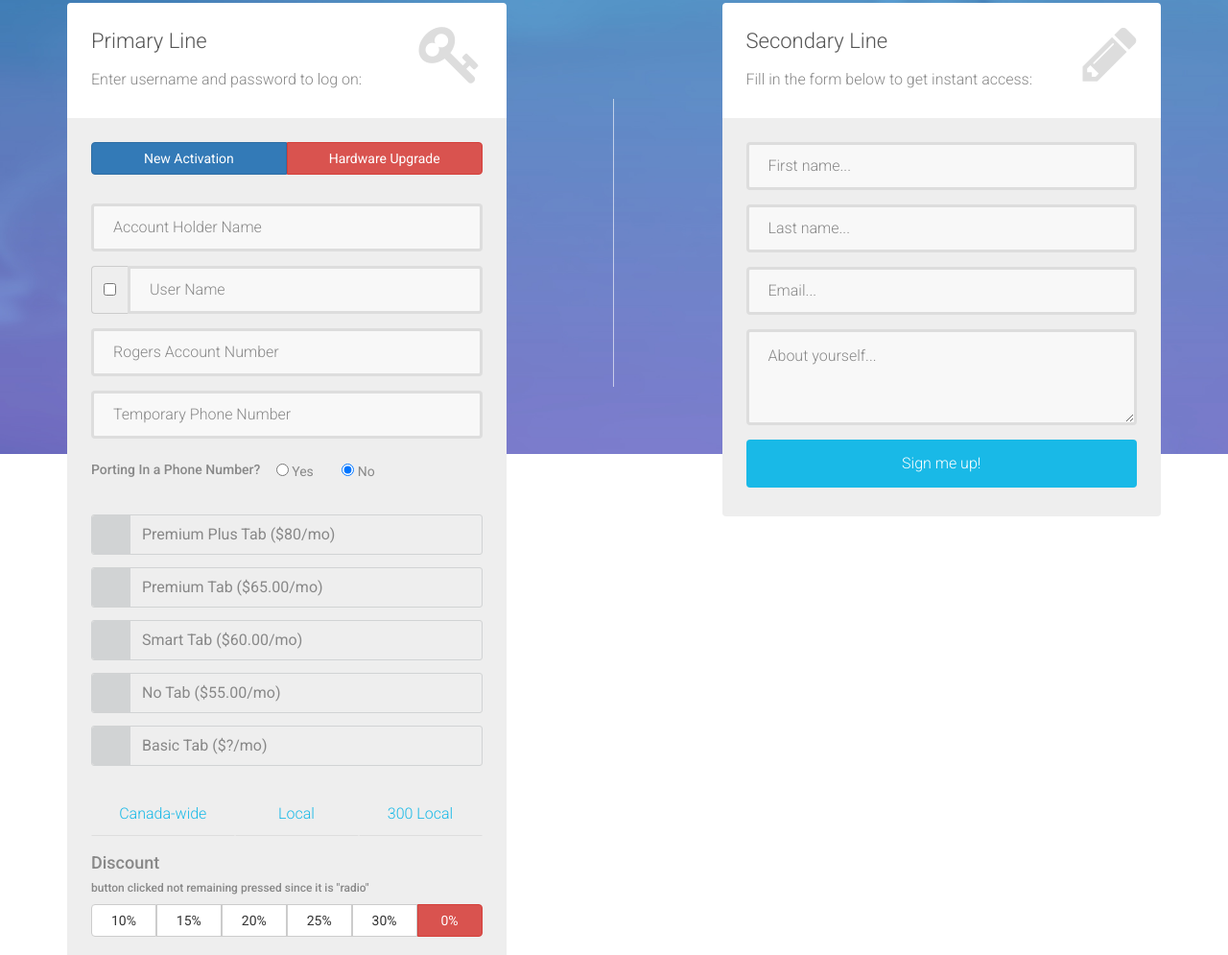
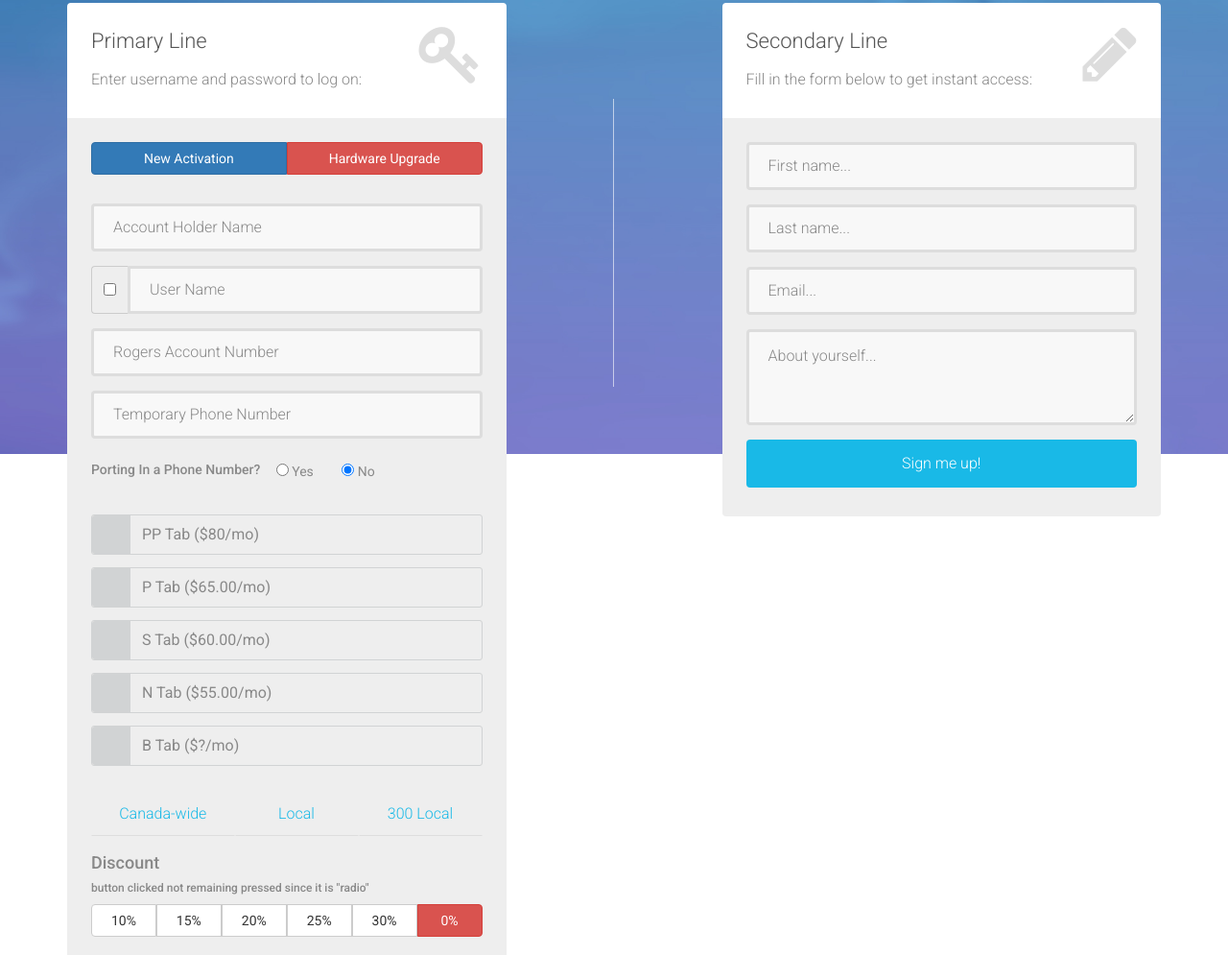
Before and after one commit to NickChand/nickchand.github.io, a plain HTML site: page bootstrap/form-1/index2.html in a window 1280 px wide. Shown: the part 327-1322 px from the top of the page at 96% size. Drawn offline with Linux system fonts and the light colour scheme.

Commit message:
Updated names for fields

```diff
--- a/bootstrap/form-1/index2.html
+++ b/bootstrap/form-1/index2.html
@@ -91,7 +91,7 @@
 										</div>
 
 				                    	<div class="form-group">
-				                    		<label class="sr-only" for="form-username">Rogers Account Number</label>
+				                    		<label class="sr-only" for="form-username">B Number</label>
 				                        	<input type="text" name="form-username" placeholder="Rogers Account Number" class="form-username form-control" id="form-username" maxlength="9">
 				                        </div>
 
@@ -130,19 +130,19 @@
 										<div class="form-group" id="firstNumber">
 											<div class="funkyradio" id="firstNumber">
 												<div class="funkyradio-default">
-													<input type="radio" name="tab" id="radio1" value="80"> <label for="radio1">Premium Plus Tab ($80/mo)</label>
+													<input type="radio" name="tab" id="radio1" value="80"> <label for="radio1">PP Tab ($80/mo)</label>
 												</div>
 												<div class="funkyradio-primary">
-													<input type="radio" name="tab" id="radio2" value="65"> <label for="radio2">Premium Tab ($65.00/mo)</label>
+													<input type="radio" name="tab" id="radio2" value="65"> <label for="radio2">P Tab ($65.00/mo)</label>
 												</div>
 									        <div class="funkyradio-success">
-									            	<input type="radio" name="tab" id="radio3" value="60"> <label for="radio3">Smart Tab ($60.00/mo)</label>
+									            	<input type="radio" name="tab" id="radio3" value="60"> <label for="radio3">S Tab ($60.00/mo)</label>
 												</div>
 									        <div class="funkyradio-danger">
-									        		<input type="radio" name="tab" id="radio4" value="55"> <label for="radio4">No Tab ($55.00/mo)</label>
+									        		<input type="radio" name="tab" id="radio4" value="55"> <label for="radio4">N Tab ($55.00/mo)</label>
 												</div>
 									        <div class="funkyradio-warning">
-									        		<input type="radio" name="tab" id="radio5" value="35"> <label for="radio5">Basic Tab ($?/mo)</label>
+									        		<input type="radio" name="tab" id="radio5" value="35"> <label for="radio5">B Tab ($?/mo)</label>
 												</div>
 											</div>
 											  	<div style="line-height:50%;"><br></div>
```
